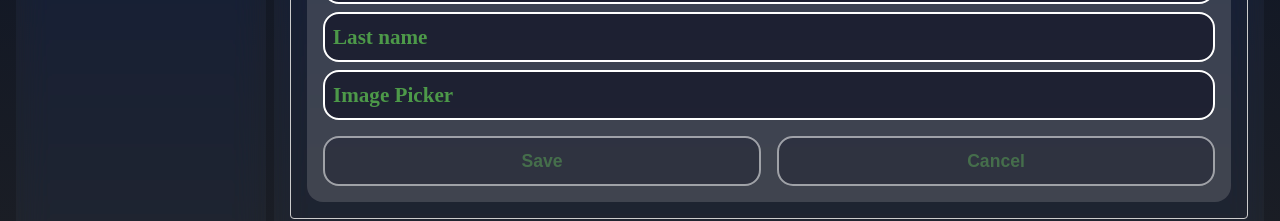
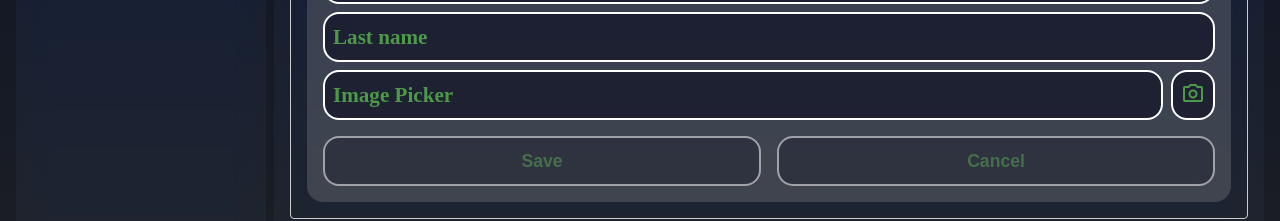
Before and after one commit to JorgeGrandett/softca_face_recon, an Angular app in the folder demo-front/: page /users in a window 1280 px wide. Shown: the part 262-483 px from the top of the page. Built offline with nearby package versions, Linux system fonts and the light colour scheme.

Commit message:
Front: Update users component to use camera mode for user photo in users.component.html and users.component.ts

```diff
--- /dev/null
+++ b/demo-front/src/app/common/input-whit-camera/input-whit-camera.component.css
@@ -0,0 +1,8 @@
+section[comp="app-input-whit-camera"] {
+  display: flex;
+  gap: calc(var(--margin) / 2);
+}
+
+  section[comp="app-input-whit-camera"] > ui-picker {
+    width: 100%;
+  }
--- /dev/null
+++ b/demo-front/src/app/common/input-whit-camera/input-whit-camera.component.html
@@ -0,0 +1,4 @@
+<section comp="app-input-whit-camera">
+  <ui-picker [(file)]="file" (fileChange)="onFileChange($event)" />
+  <ui-button label="" [icon]="'photo_camera'" (onClick)="onClickCamara()" />
+</section>
--- /dev/null
+++ b/demo-front/src/app/common/input-whit-camera/input-whit-camera.component.ts
@@ -0,0 +1,28 @@
+import { Component, EventEmitter, Input, Output } from '@angular/core';
+import { PickerComponent } from '../../ui/picker/picker.component';
+import { ButtonComponent } from '../../ui/button/button.component';
+
+@Component({
+  selector: 'app-input-whit-camera',
+  standalone: true,
+  imports: [
+    PickerComponent,
+    ButtonComponent
+  ],
+  templateUrl: './input-whit-camera.component.html',
+  styleUrl: './input-whit-camera.component.css'
+})
+export class InputWhitCameraComponent {
+
+  @Input() file: File | null = null;
+  @Output() fileChange = new EventEmitter<File | null>();
+  @Output() onCamara = new EventEmitter<void>();
+
+  onFileChange($event: File | null) {
+    this.fileChange.emit($event);
+  }
+
+  onClickCamara() {
+    this.onCamara.emit();
+  }
+}
--- a/demo-front/src/app/page/users/users.component.html
+++ b/demo-front/src/app/page/users/users.component.html
@@ -1,6 +1,7 @@
 <app-alert [alertProps]="alertData"></app-alert>
 <section class="accordions">
   <app-accordion [title]="accodeonData[0].title" [(open)]="accodeonData[0].isOpen" (onOpen)="accodeonData[1].isOpen = false">
+    @if (!cameraMode) {
       <app-card-form
         [title]="userCardTags.title"
         [btnSave]="{ label: userCardTags.btnSave, allowed: userCardData.btnSaveAllowed }"
@@ -26,10 +27,15 @@
           [regex]="regex.name"
           [validations]="validations.name"
           (valueChange)="validateUserCardData()" />
-      <ui-picker
+        <app-input-whit-camera
           [(file)]="userCardData.user.photo"
-        (fileChange)="validateUserCardData()" />
+          (fileChange)="validateUserCardData()"
+          (onCamara)="openCamera()" />
       </app-card-form>
+    }
+    @else {
+
+    }
   </app-accordion>
   <app-accordion [title]="accodeonData[1].title" [(open)]="accodeonData[1].isOpen" (onOpen)="deployUsers()" (onClose)="usersList = []">
     <app-loading [show]="usersListLoading"></app-loading>
--- a/demo-front/src/app/page/users/users.component.ts
+++ b/demo-front/src/app/page/users/users.component.ts
@@ -2,12 +2,12 @@ import { Component } from '@angular/core';
 import { InputComponent } from '../../ui/input/input.component';
 import { UserInterface, UserService } from '../../services/users/user.service';
 import { CardFormComponent } from '../../common/card-form/card-form.component';
-import { PickerComponent } from '../../ui/picker/picker.component';
 import { AlertComponent, AlertProps } from '../../common/alert/alert.component';
 import { AlertConst } from '../../utils/alerts.const';
 import { AccordionComponent, AccordionProp } from '../../common/accordion/accordion.component';
 import { CardUserComponent } from '../../common/card-user/card-user.component';
 import { LoadingComponent } from '../../common/loading/loading.component';
+import { InputWhitCameraComponent } from '../../common/input-whit-camera/input-whit-camera.component';
 
 type UserCardData = {
   btnSaveAllowed: boolean;
@@ -29,7 +29,7 @@ type UserCardData = {
     AccordionComponent,
     CardFormComponent,
     InputComponent,
-    PickerComponent,
+    InputWhitCameraComponent,
     CardUserComponent
   ],
   templateUrl: './users.component.html',
@@ -77,6 +77,8 @@ export class UsersComponent {
 
   usersList: UserInterface[] = []
   usersListLoading: boolean = false;
+
+  cameraMode: boolean = false;
 
   constructor(
     private userService: UserService
@@ -155,4 +157,8 @@ export class UsersComponent {
       }
     })
   }
+
+  openCamera() {
+    this.cameraMode = true;
+  }
 }
--- a/demo-front/src/app/ui/button/button.component.css
+++ b/demo-front/src/app/ui/button/button.component.css
@@ -3,7 +3,7 @@ section[comp="ui-button"] {
   width: 100%;
 }
 
-  section[comp="ui-button"] button {
+  section[comp="ui-button"] > button {
     height: 100%;
     width: 100%;
     background-color: transparent;
@@ -14,9 +14,14 @@ section[comp="ui-button"] {
     font-weight: bold;
     background-color: rgba(0, 0, 20, .5);
     cursor: pointer;
+    padding: 0 calc(var(--margin) / 2);
   }
 
-  section[comp="ui-button"].disable button {
+    section[comp="ui-button"] > button > span {
+      color: var(--color-secondary);
+    }
+
+  section[comp="ui-button"].disable > button {
     opacity: .5;
     pointer-events: none;
   }
--- a/demo-front/src/app/ui/button/button.component.html
+++ b/demo-front/src/app/ui/button/button.component.html
@@ -1,3 +1,6 @@
 <section comp="ui-button" class="{{isActive ? undefined : 'disable'}}">
-  <button (click)="onClickHandler()">{{label}}</button>
+  <button (click)="onClickHandler()">
+    @if (icon) { <span class="material-symbols-outlined">{{icon}}</span> }
+    {{label}}
+  </button>
 </section>
--- a/demo-front/src/app/ui/button/button.component.ts
+++ b/demo-front/src/app/ui/button/button.component.ts
@@ -10,6 +10,7 @@ import { Component, EventEmitter, Input, Output } from '@angular/core';
 export class ButtonComponent {
 
   @Input() label: string = 'Button Tag';
+  @Input() icon?: string = '';
   @Input() isActive?: boolean = true;
   @Output() onClick: EventEmitter<undefined> = new EventEmitter();
 
```
Also changed, not shown: 1 other file (tests, documents, lock files or other folders). Lines whose indentation alone changed are shown as unchanged.
